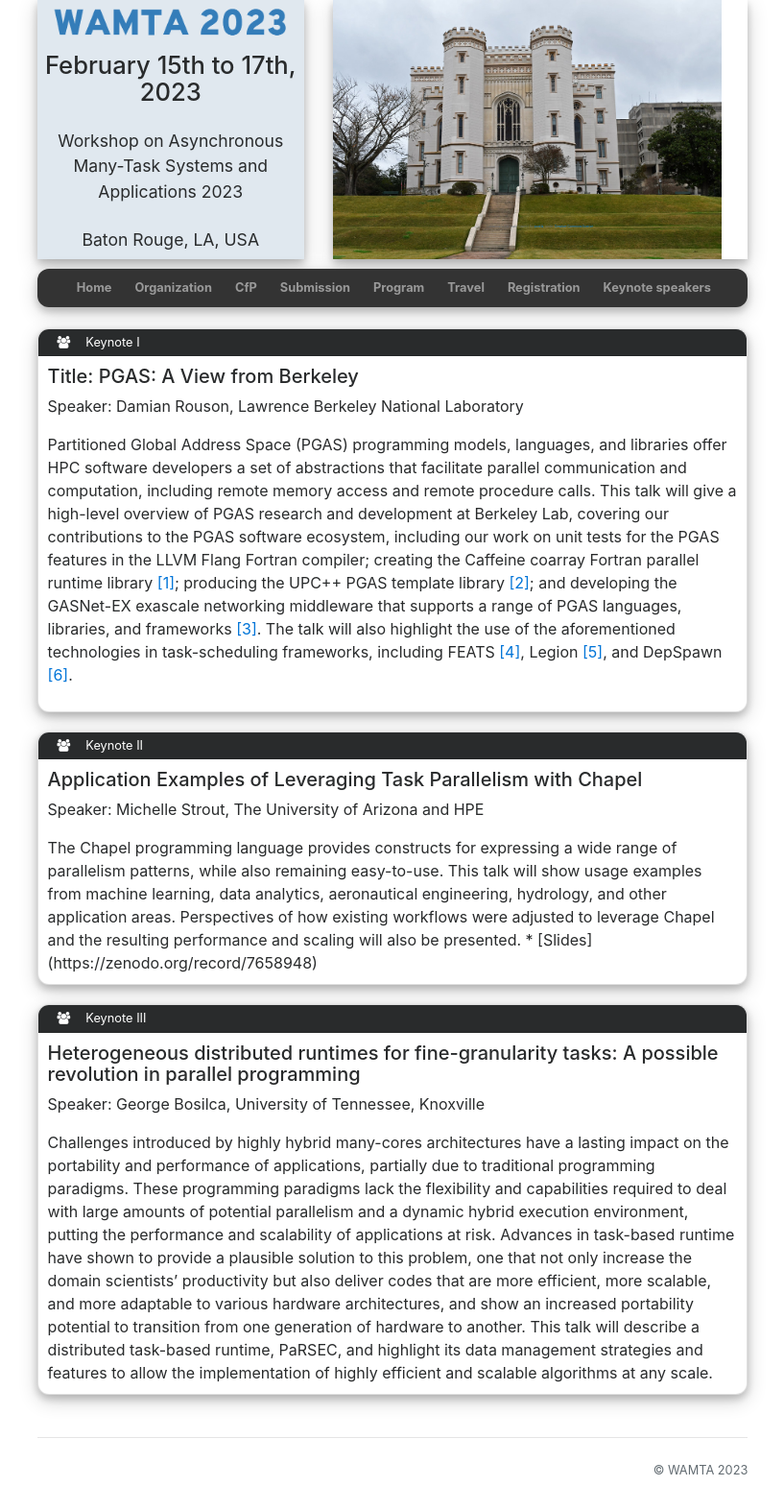
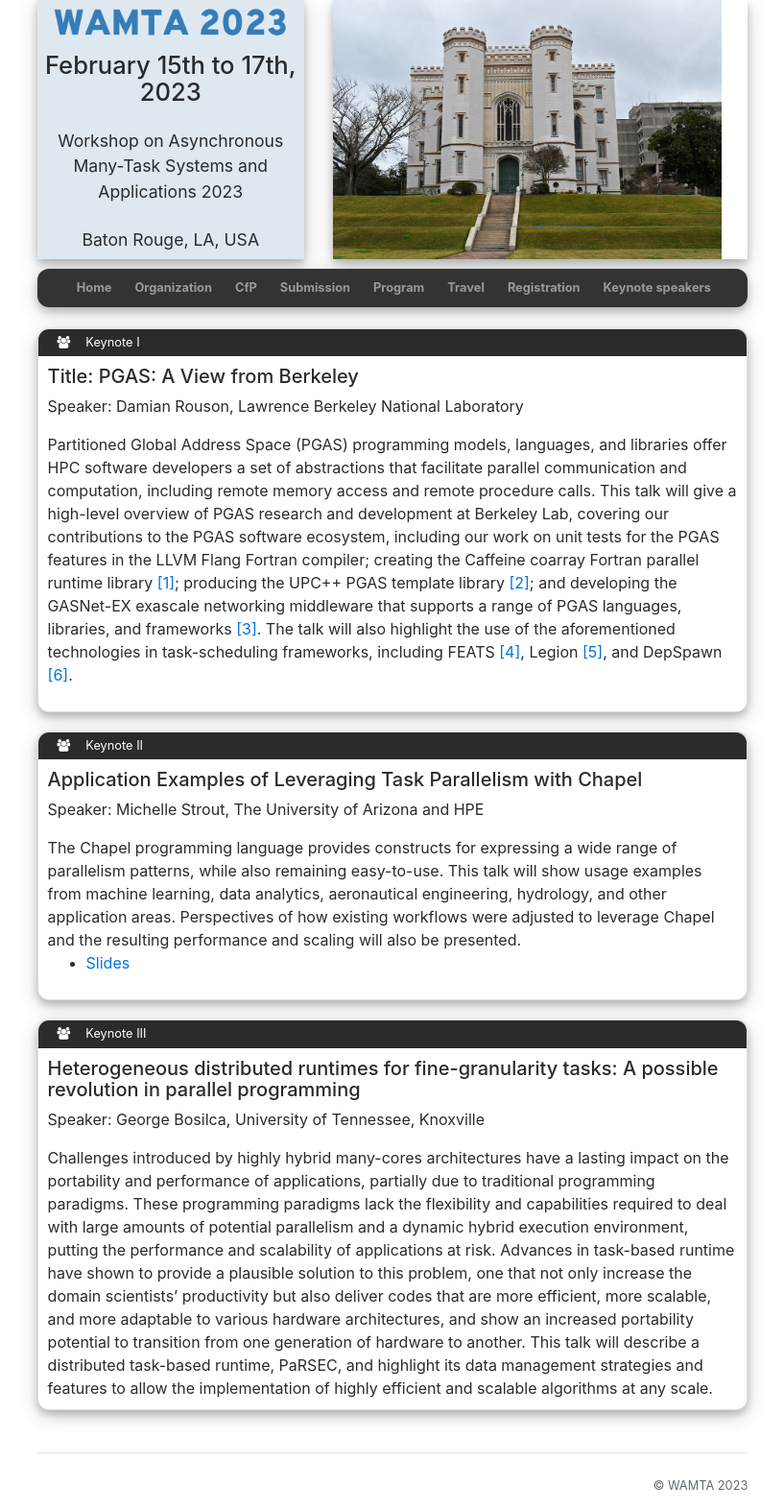
Before and after one commit to wamta26/WAMTA26.github.io, a Jekyll site: the page built from keynote.md, in a window 1280 px wide. Shown: the whole page at 96% size, without its empty margins (231-1048 px from the left). Built offline with Jekyll 4.4.1, drawn with Linux system fonts in a browser that asks for light colours; nearby versions of some CDN libraries.

Commit message:
Add slides

```diff
--- a/keynote.md
+++ b/keynote.md
@@ -40,7 +40,9 @@ slide_id: 1
 		<h5>Application Examples of Leveraging Task Parallelism with Chapel</h5>
 		<p>Speaker: Michelle Strout, The University of Arizona and HPE</p>
         The Chapel programming language provides constructs for expressing a wide range of parallelism patterns, while also remaining easy-to-use. This talk will show usage examples from machine learning, data analytics, aeronautical engineering, hydrology, and other application areas. Perspectives of how existing workflows were adjusted to leverage Chapel and the resulting performance and scaling will also be presented.
-	* [Slides](https://zenodo.org/record/7658948)
+	 <ul>
+     <li> <a href="https://zenodo.org/record/7658948">Slides</a></li>
+     </ul>
     </div>
 </div>
 
```
